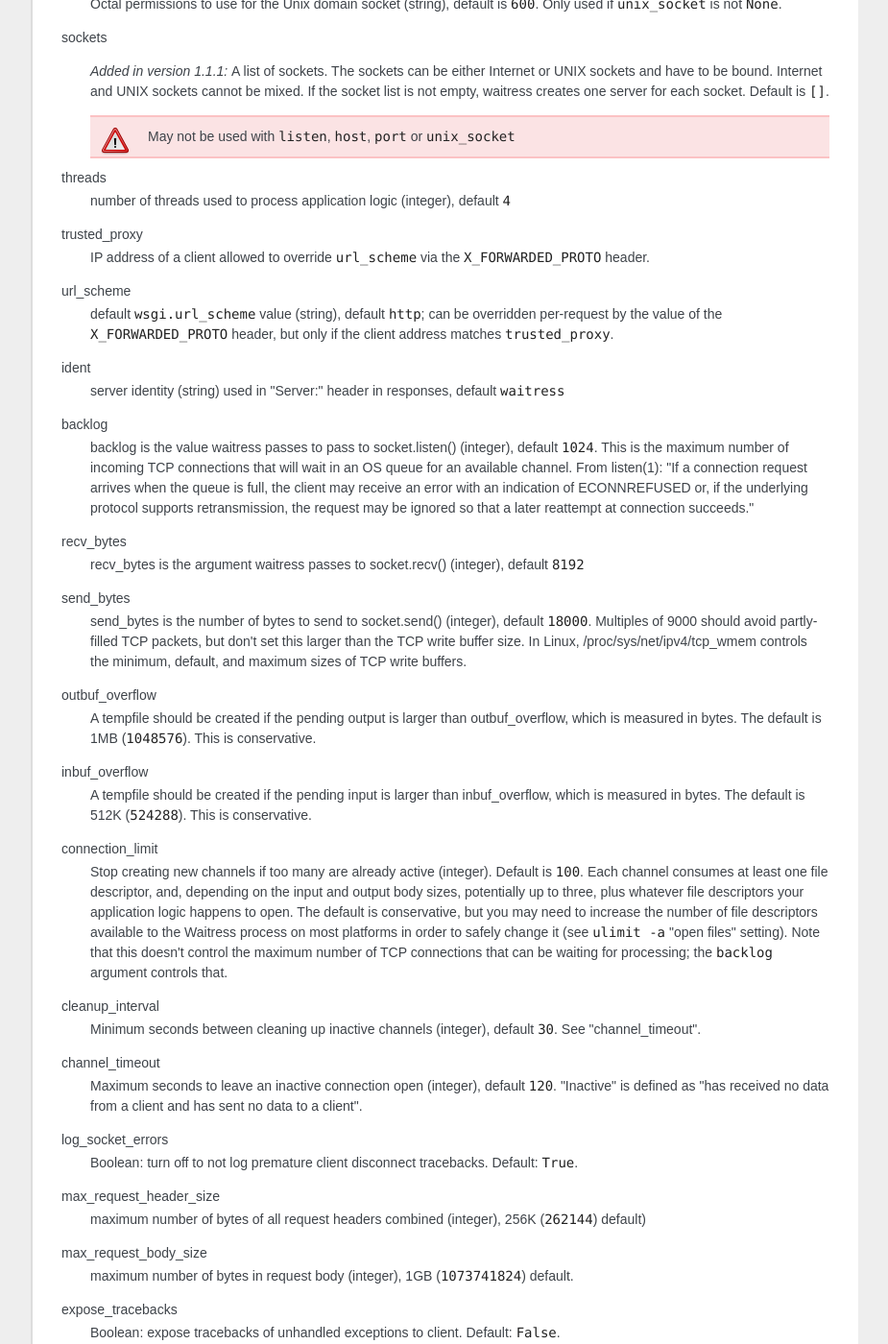
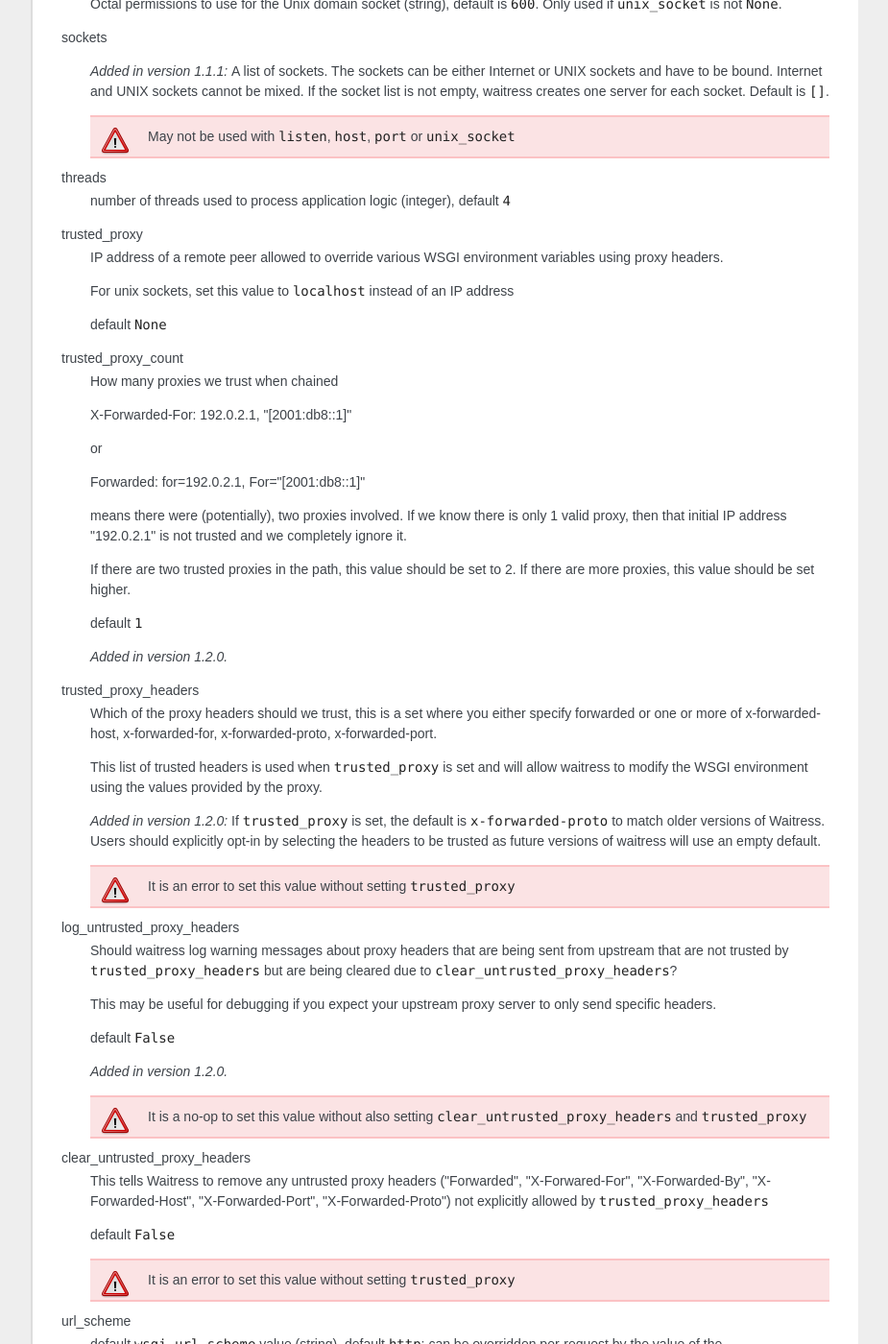
Before and after one commit to Pylons/waitress, a Sphinx documentation site: the page built from docs/arguments.rst, in a window 1280 px wide and 1400 px high, scrolled down 968 px. Shown: the whole window at 96% size, without its empty margins (198-1123 px from the left). Built offline with Sphinx 7.4.7, drawn with Linux system fonts in a browser that asks for light colours; some web fonts are replaced.

Commit message:
Add documentation for new arguments

```diff
--- a/docs/arguments.rst
+++ b/docs/arguments.rst
@@ -66,8 +66,83 @@ threads
     ``4``
 
 trusted_proxy
-    IP address of a client allowed to override ``url_scheme`` via the
-    ``X_FORWARDED_PROTO`` header.
+    IP address of a remote peer allowed to override various WSGI environment
+    variables using proxy headers.
+
+    For unix sockets, set this value to ``localhost`` instead of an IP address
+
+    default ``None``
+
+trusted_proxy_count
+    How many proxies we trust when chained
+
+    X-Forwarded-For: 192.0.2.1, "[2001:db8::1]"
+
+    or
+
+    Forwarded: for=192.0.2.1, For="[2001:db8::1]"
+
+    means there were (potentially), two proxies involved. If we know there is
+    only 1 valid proxy, then that initial IP address "192.0.2.1" is not trusted
+    and we completely ignore it.
+
+    If there are two trusted proxies in the path, this value should be set to
+    2. If there are more proxies, this value should be set higher.
+
+    default ``1``
+
+    .. versionadded:: 1.2.0
+
+trusted_proxy_headers
+    Which of the proxy headers should we trust, this is a set where you
+    either specify forwarded or one or more of x-forwarded-host, x-forwarded-for,
+    x-forwarded-proto, x-forwarded-port.
+
+    This list of trusted headers is used when ``trusted_proxy`` is set and will
+    allow waitress to modify the WSGI environment using the values provided by
+    the proxy.
+
+    .. versionadded:: 1.2.0
+       If ``trusted_proxy`` is set, the default is ``x-forwarded-proto`` to
+       match older versions of Waitress. Users should explicitly opt-in by
+       selecting the headers to be trusted as future versions of waitress will
+       use an empty default.
+
+    .. warning::
+       It is an error to set this value without setting ``trusted_proxy``
+
+log_untrusted_proxy_headers
+    Should waitress log warning messages about proxy headers that are being
+    sent from upstream that are not trusted by ``trusted_proxy_headers`` but
+    are being cleared due to ``clear_untrusted_proxy_headers``?
+
+    This may be useful for debugging if you expect your upstream proxy server
+    to only send specific headers.
+
+    default ``False``
+
+    .. versionadded:: 1.2.0
+
+    .. warning::
+       It is a no-op to set this value without also setting
+       ``clear_untrusted_proxy_headers`` and ``trusted_proxy``
+
+clear_untrusted_proxy_headers
+   This tells Waitress to remove any untrusted proxy headers ("Forwarded",
+   "X-Forwared-For", "X-Forwarded-By", "X-Forwarded-Host", "X-Forwarded-Port",
+   "X-Forwarded-Proto") not explicitly allowed by ``trusted_proxy_headers``
+
+   default ``False``
+
+   .. versionadded: 1.2.0
+      The default value is set to ``False`` for backwards compatibility. In
+      future versions of Waitress this default will be changed to ``True``.
+      Warnings will be raised unless the user explicitly provides a value for
+      this option, allowing the user to opt-in to the new safety features
+      automatically.
+
+   .. warning::
+      It is an error to set this value without setting ``trusted_proxy``
 
 url_scheme
     default ``wsgi.url_scheme`` value (string), default ``http``;  can be
```
